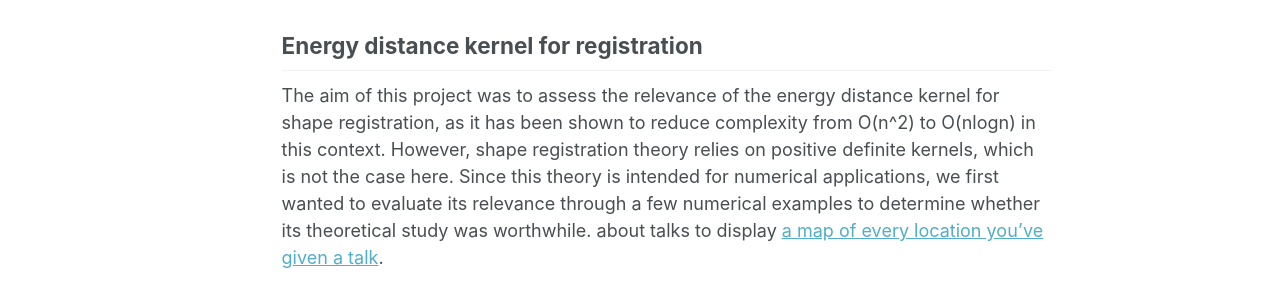
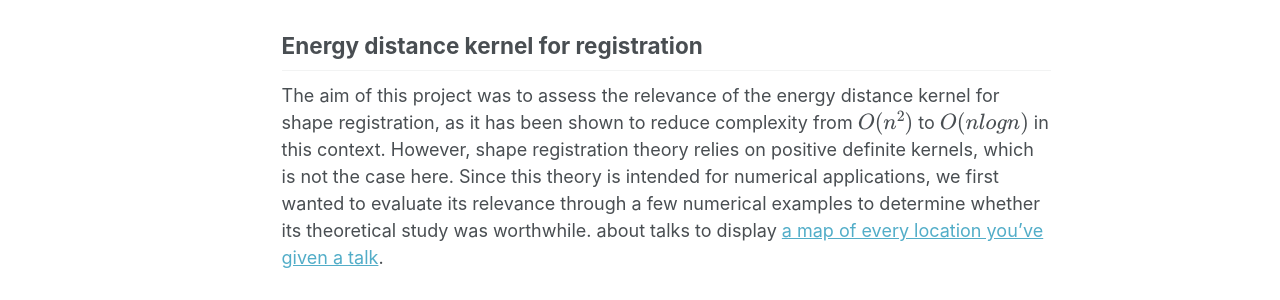
Before and after one commit to brutheg/brutheg.github.io, a Jekyll site: the page built from _pages/about.md, in a window 1280 px wide and 900 px high. Shown: the part 472-772 px from the top of the window. Built offline with Jekyll 4.4.1, drawn with Linux system fonts in a browser that asks for light colours.

```diff
--- a/_pages/about.md
+++ b/_pages/about.md
@@ -17,7 +17,7 @@ Here are some projects I have completed.
 
 Energy distance kernel for registration
 ------
-The aim of this project was to assess the relevance of the energy distance kernel for shape registration, as it has been shown to reduce complexity from O(n^2) to O(nlogn) in this context. However, shape registration theory relies on positive definite kernels, which is not the case here. Since this theory is intended for numerical applications, we first wanted to evaluate its relevance through a few numerical examples to determine whether its theoretical study was worthwhile.
+The aim of this project was to assess the relevance of the energy distance kernel for shape registration, as it has been shown to reduce complexity from $$O(n^{2})$$ to $$O(nlogn)$$ in this context. However, shape registration theory relies on positive definite kernels, which is not the case here. Since this theory is intended for numerical applications, we first wanted to evaluate its relevance through a few numerical examples to determine whether its theoretical study was worthwhile.
 about talks to display [a map of every location you've given a talk](https://academicpages.github.io/talkmap.html).
 
 Analysis of EEG time series from epilepsy patients
```
